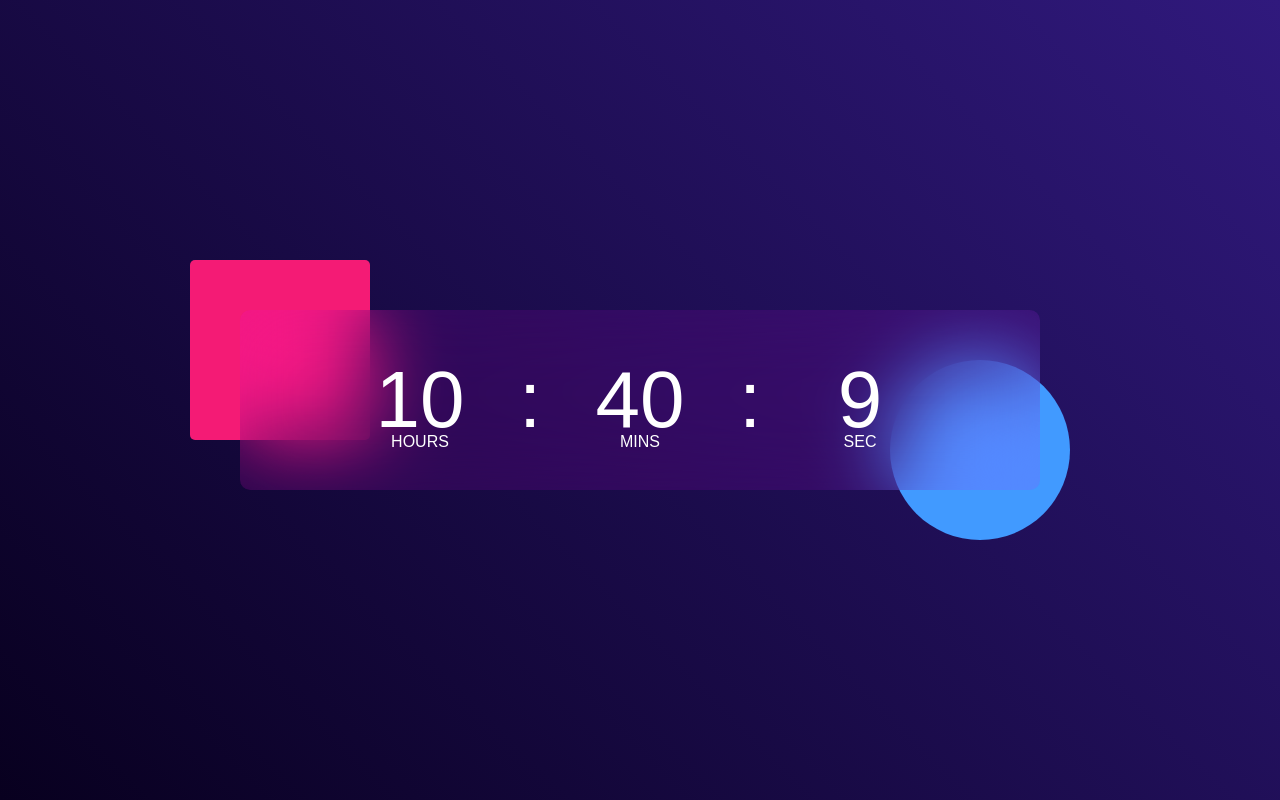
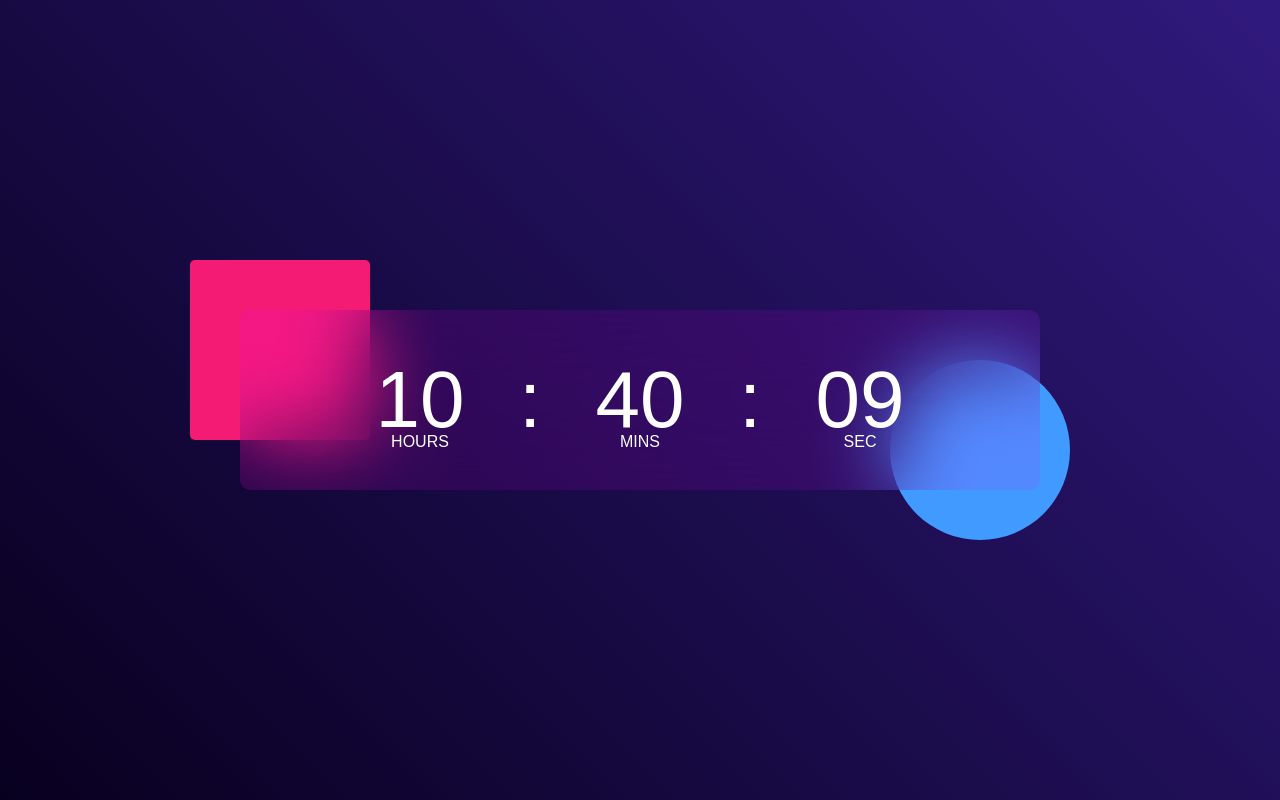
Before and after one commit to AbdulWadood-Official/SMIT-1, a plain HTML site: page Pract_JS/Clock/index.html in a window 1280 px wide. Drawn offline with Linux system fonts and the light colour scheme.

Commit message:
styling clock

```diff
--- a/Pract_JS/Clock/index.html
+++ b/Pract_JS/Clock/index.html
@@ -28,9 +28,9 @@
 
             let currentTime = new Date();
 
-            hr.innerHTML = currentTime.getHours();
-            min.innerHTML = currentTime.getMinutes();
-            sec.innerHTML = currentTime.getSeconds();
+            hr.innerHTML = (currentTime.getHours()<10?"0":"") + currentTime.getHours();
+            min.innerHTML = (currentTime.getMinutes()<10?"0":"") + currentTime.getMinutes();
+            sec.innerHTML = (currentTime.getSeconds()<10?"0":"") + currentTime.getSeconds();
         },1000)
     </script>
 </body>
```
